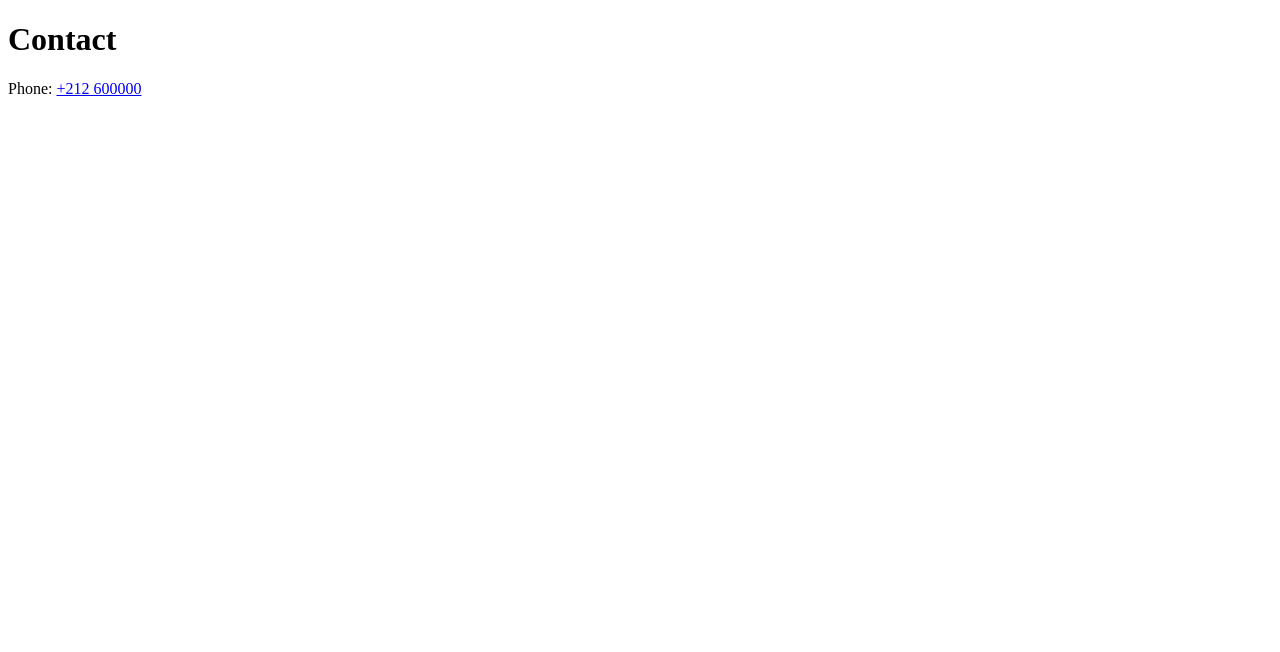
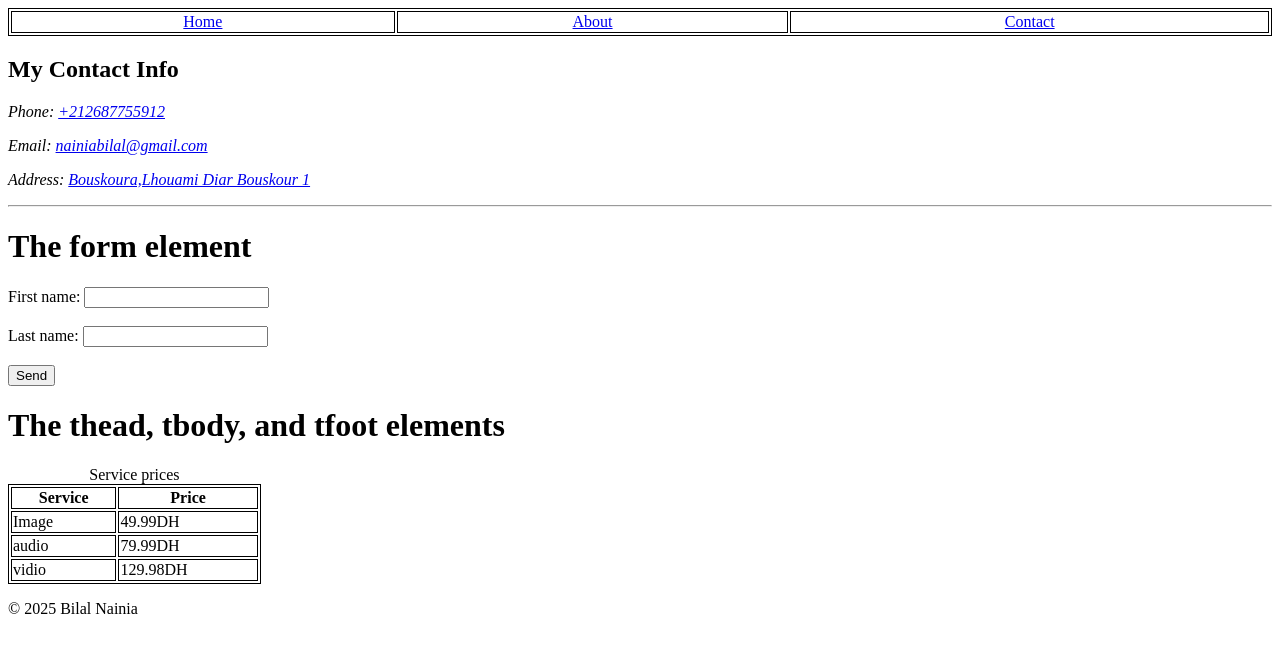
Before and after one commit to nainia-bilal/test, a plain HTML site: page contact.html in a window 1280 px wide. Drawn offline with Linux system fonts and the light colour scheme.

Commit message:
Update index.html

```diff
--- a/contact.html
+++ b/contact.html
@@ -3,10 +3,81 @@
 <head>
     <meta charset="UTF-8">
     <meta name="viewport" content="width=device-width, initial-scale=1.0">
-    <title>Contact</title>
+    <title>Contact - Bilal Nainia</title>
 </head>
 <body>
-    <h1>Contact</h1>
-    <p>Phone: <a href="tel:+212600000">+212 600000</a></p>
+    <header>
+        <nav>
+            <table border="1" width="100%">
+                <tr>
+                    <td align="center"><a href="index.html">Home</a></td>
+                    <td align="center"><a href="about.html">About</a></td>
+                    <td align="center"><a href="contact.html">Contact</a></td>
+                </tr>
+            </table>
+        </nav>
+    </header>
+    <main>
+        <section>
+            <h2>My Contact Info</h2>
+            <address>
+                <p>Phone: <a href="tel:+212687755912">+212687755912</a></p>
+                <p>Email: <a href="mailto:nainiabilal@gmail.com">nainiabilal@gmail.com</a></p>
+                <p>Address: <a href="https://maps.google.com/?q=Bouskoura,Lhouami Diar Bouskour 1">Bouskoura,Lhouami Diar Bouskour 1</a></p>
+            </address>
+        </section>
+        <hr>
+   <h1>The form element</h1>
+
+<form action="/action_page.php">
+     <label for="fname">First name:</label>
+     <input type="text" id="fname" name="fname"><br><br>
+     <label for="lname">Last name:</label>
+     <input type="text" id="lname" name="lname"><br><br>
+     <button type="Send">Send</button>
+</form>
+    </main>
+<style>
+table, th, td {
+  border: 1px solid black;
+}
+</style>
+</head>
+<body>
+
+<body>
+
+    <h1>The thead, tbody, and tfoot elements</h1>
+
+    <table style="width:20%">
+        <caption>Service prices</caption> <thead>
+            <tr>
+                <th>Service</th>
+                <th>Price</th>
+            </tr>
+        </thead>
+        <tbody>
+            <tr>
+                <td>Image</td>
+                <td>49.99DH</td>
+            </tr>
+            <tr>
+                <td>audio</td>
+                <td>79.99DH</td>
+            </tr>
+        </tbody>
+        <tfoot>
+            <tr>
+                <td>vidio</td>
+                <td>129.98DH</td>
+            </tr>
+        </tfoot>
+    </table>
+
+    <footer>
+        <p>&copy; 2025 Bilal Nainia</p>
+    </footer>
+</body>
+
 </body>
 </html>
```
Also changed, not shown: about.html (+65 -17 lines), index.html (+38 -20 lines), 1 other file.
